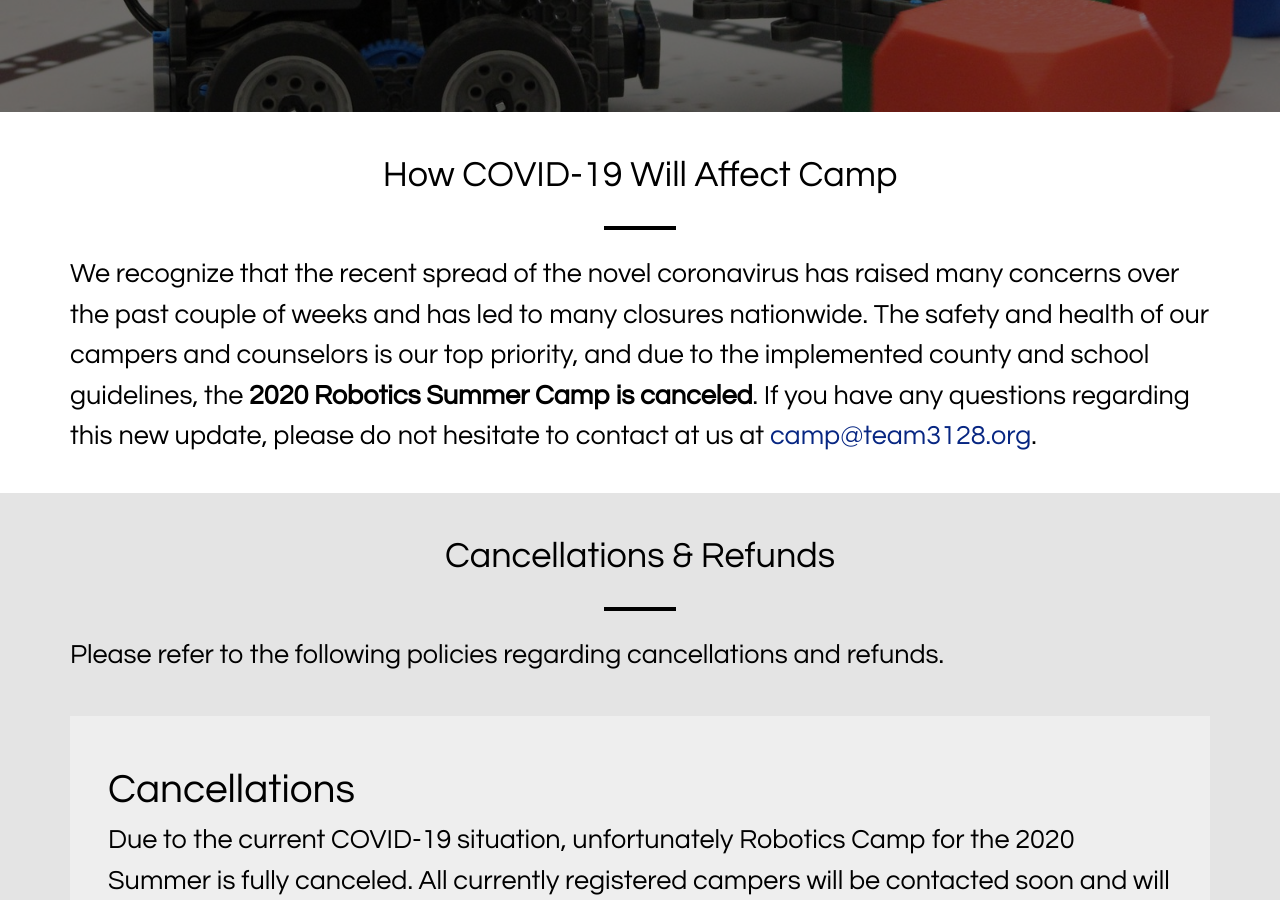
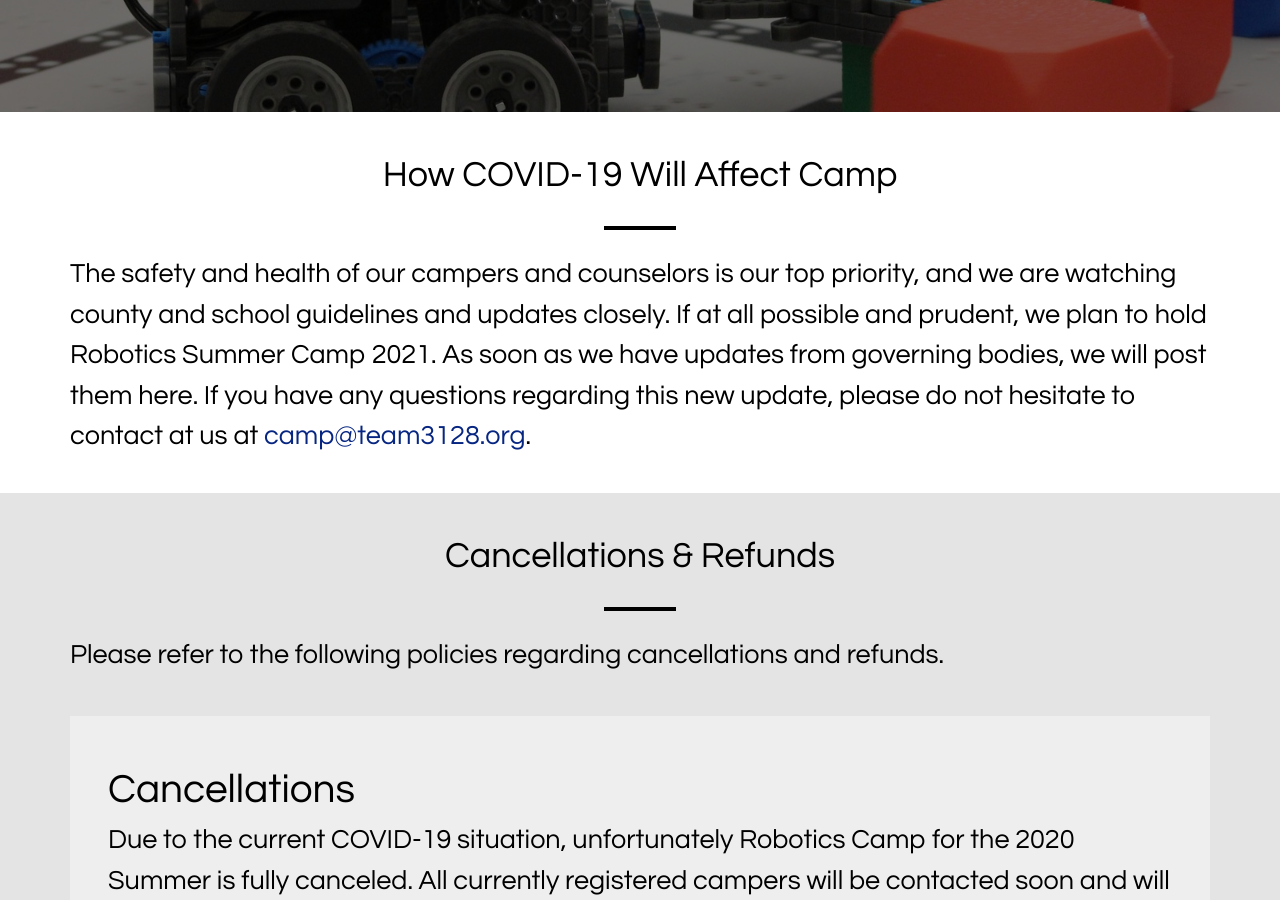
Before and after one commit to Team3128/camp, a Jekyll site: the page built from covid19.html, in a window 1280 px wide and 900 px high, scrolled down 424 px. Built offline with Jekyll 4.4.1, drawn with Linux system fonts in a browser that asks for light colours; nearby versions of some CDN libraries.

Commit message:
changed cancellation to camp 2021

```diff
--- a/covid19.html
+++ b/covid19.html
@@ -19,7 +19,7 @@ permalink: /covid19/
     <div class="wrapper block">
         <h1 style="text-align: center;">How COVID-19 Will Affect Camp</h1>
         <hr>
-        <h2>We recognize that the recent spread of the novel coronavirus has raised many concerns over the past couple of weeks and has led to many closures nationwide. The safety and health of our campers and counselors is our top priority, and due to the implemented county and school guidelines, the <b>2020 Robotics Summer Camp is canceled</b>. If you have any questions regarding this new update, please do not hesitate to contact at us at <a href="mailto:camp@team3128.org">camp@team3128.org</a>.
+        <h2>The safety and health of our campers and counselors is our top priority, and we are watching county and school guidelines and updates closely. If at all possible and prudent, we plan to hold Robotics Summer Camp 2021.  As soon as we have updates from governing bodies, we will post them here. If you have any questions regarding this new update, please do not hesitate to contact at us at <a href="mailto:camp@team3128.org">camp@team3128.org</a>.
     </div>
 
     <div class="block" style="background: #e4e4e4;">
--- a/register.html
+++ b/register.html
@@ -22,7 +22,9 @@ permalink: /register/
                     <!--
                     Registration for Summer 2020 is open now!
                     -->
-                    Note: 2020 Summer Camp is canceled.
+                    <!-- Note: 2020 Summer Camp is canceled.
+                    -->
+                    2021 Summer Camp - we are hopeful that we can have Camp this year! More details coming soon...
                     <br><br>
                     Take 10% off through April 15! The discount will be automatically applied at checkout.
 
```
